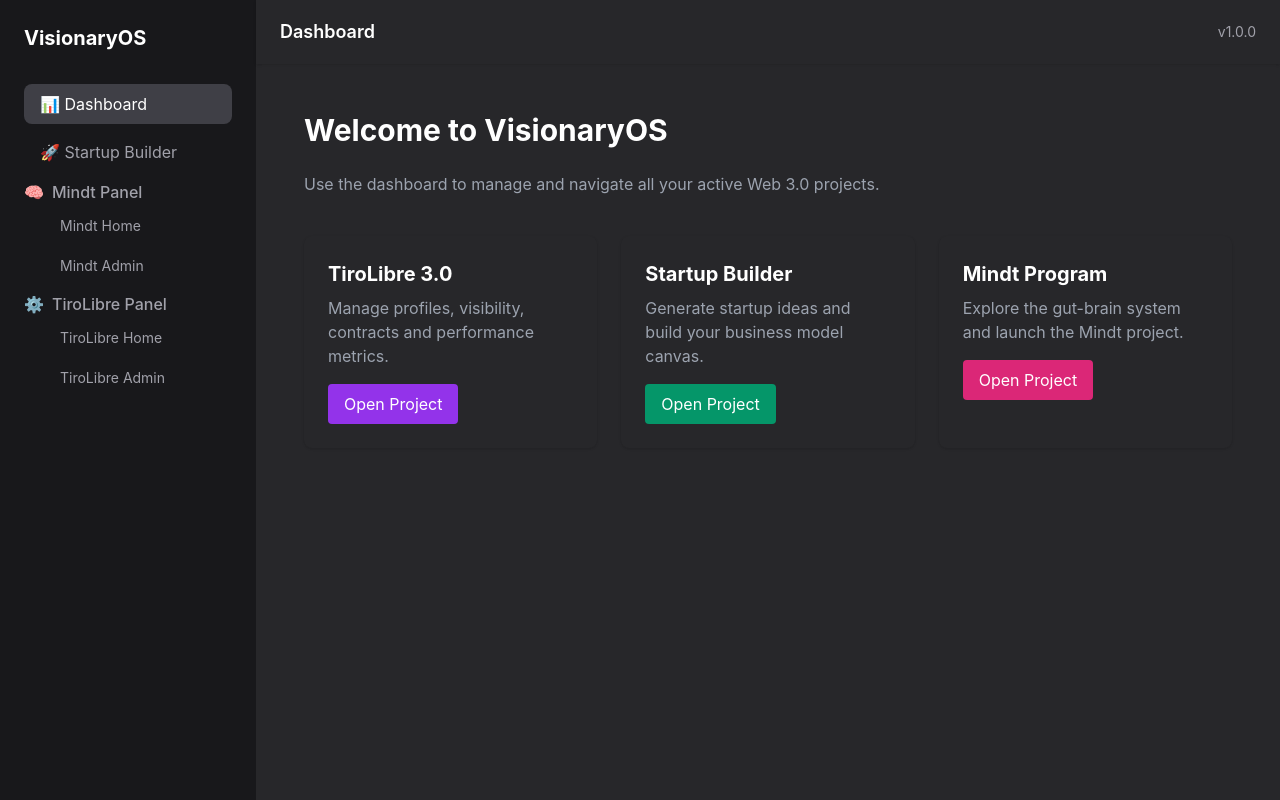
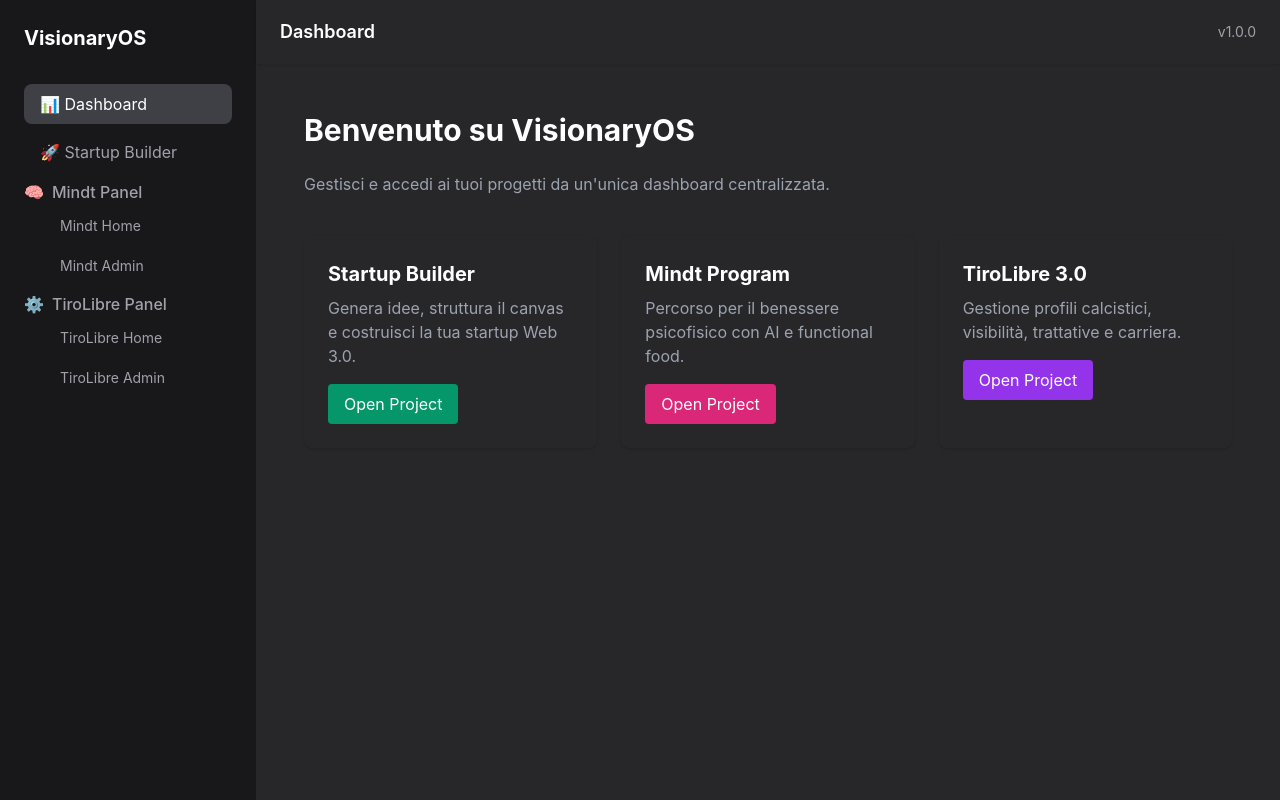
Before and after one commit to TiroLibre3dot0/Visionaryos, a React (Vite) app: page / in a window 1280 px wide. Built offline with nearby package versions, Linux system fonts and the light colour scheme.

Commit message:
Trigger first deploy on Vercel

```diff
--- a/src/pages/Dashboard.jsx
+++ b/src/pages/Dashboard.jsx
@@ -3,47 +3,45 @@ import { useNavigate } from "react-router-dom";
 const Dashboard = () => {
   const navigate = useNavigate();
 
+  const projects = [
+    {
+      title: "Startup Builder",
+      description: "Genera idee, struttura il canvas e costruisci la tua startup Web 3.0.",
+      path: "/startup-builder",
+      color: "bg-emerald-600 hover:bg-emerald-700",
+    },
+    {
+      title: "Mindt Program",
+      description: "Percorso per il benessere psicofisico con AI e functional food.",
+      path: "/Mindt", // 👈 Mindt Home
+      color: "bg-pink-600 hover:bg-pink-700",
+    },
+    {
+      title: "TiroLibre 3.0",
+      description: "Gestione profili calcistici, visibilità, trattative e carriera.",
+      path: "/tirolibre-entry", // 👈 TiroLibre Home
+      color: "bg-purple-600 hover:bg-purple-700",
+    },
+  ];
+
   return (
     <div className="p-8">
-      <h1 className="text-3xl font-bold mb-6">Welcome to VisionaryOS</h1>
-      <p className="mb-10 text-gray-400">Use the dashboard to manage and navigate all your active Web 3.0 projects.</p>
+      <h1 className="text-3xl font-bold mb-6 text-white">Benvenuto su VisionaryOS</h1>
+      <p className="mb-10 text-gray-400">Gestisci e accedi ai tuoi progetti da un'unica dashboard centralizzata.</p>
 
       <div className="grid grid-cols-1 md:grid-cols-3 gap-6">
-        {/* TiroLibre */}
-        <div className="bg-zinc-800 p-6 rounded-lg shadow">
-          <h2 className="text-xl font-bold text-white mb-2">TiroLibre 3.0</h2>
-          <p className="text-gray-400 mb-4">Manage profiles, visibility, contracts and performance metrics.</p>
-          <button
-            onClick={() => navigate("/tirolibre")}
-            className="bg-purple-600 hover:bg-purple-700 text-white py-2 px-4 rounded"
-          >
-            Open Project
-          </button>
-        </div>
-
-        {/* Startup Builder */}
-        <div className="bg-zinc-800 p-6 rounded-lg shadow">
-          <h2 className="text-xl font-bold text-white mb-2">Startup Builder</h2>
-          <p className="text-gray-400 mb-4">Generate startup ideas and build your business model canvas.</p>
-          <button
-            onClick={() => navigate("/startup-builder")}
-            className="bg-emerald-600 hover:bg-emerald-700 text-white py-2 px-4 rounded"
-          >
-            Open Project
-          </button>
-        </div>
-
-        {/* ✅ Mindt Program */}
-        <div className="bg-zinc-800 p-6 rounded-lg shadow">
-          <h2 className="text-xl font-bold text-white mb-2">Mindt Program</h2>
-          <p className="text-gray-400 mb-4">Explore the gut-brain system and launch the Mindt project.</p>
-          <button
-            onClick={() => navigate("/MindtPanel")}
-            className="bg-pink-600 hover:bg-pink-700 text-white py-2 px-4 rounded"
-          >
-            Open Project
-          </button>
-        </div>
+        {projects.map((project) => (
+          <div key={project.title} className="bg-zinc-800 p-6 rounded-lg shadow">
+            <h2 className="text-xl font-bold text-white mb-2">{project.title}</h2>
+            <p className="text-gray-400 mb-4">{project.description}</p>
+            <button
+              onClick={() => navigate(project.path)}
+              className={`${project.color} text-white py-2 px-4 rounded transition`}
+            >
+              Open Project
+            </button>
+          </div>
+        ))}
       </div>
     </div>
   );
```
